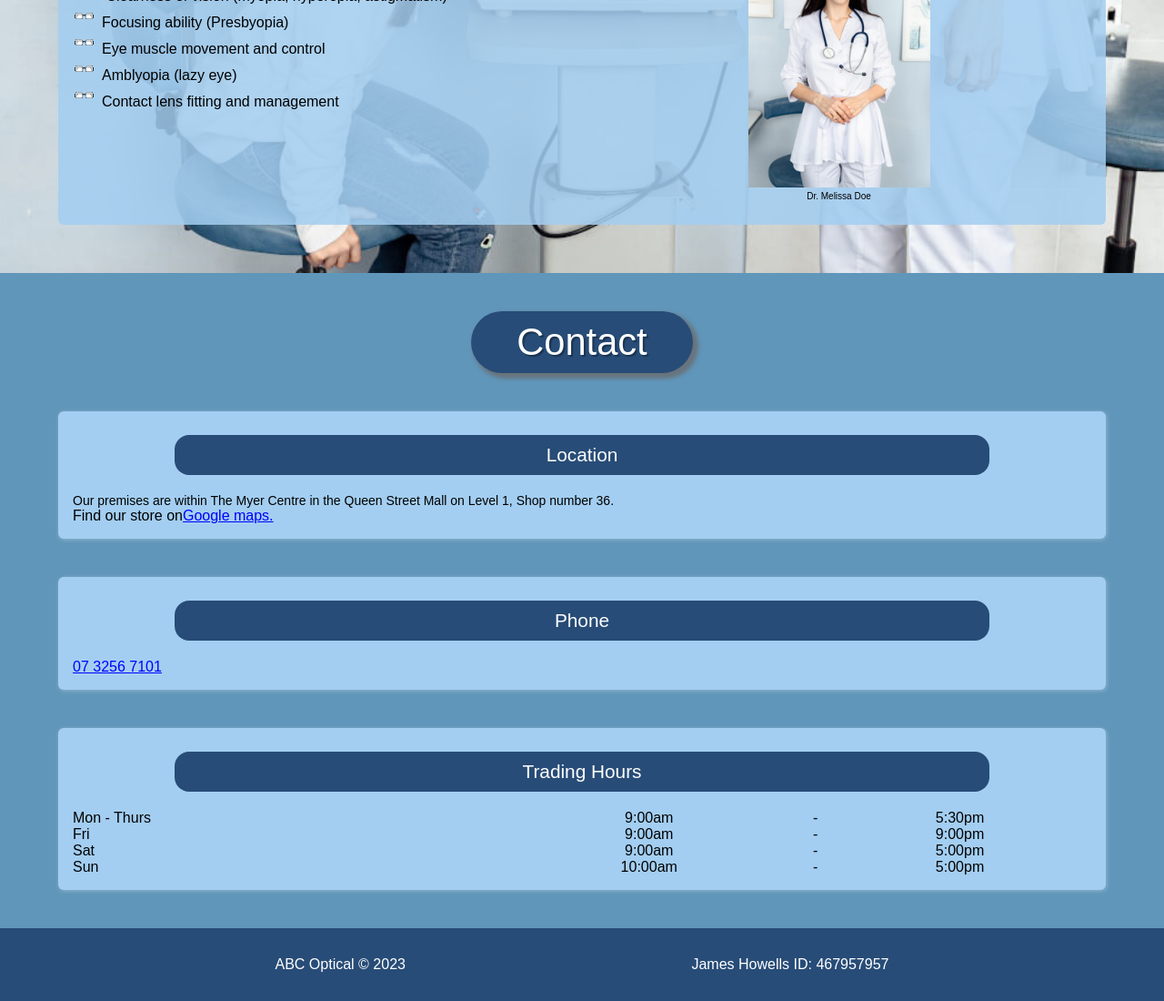
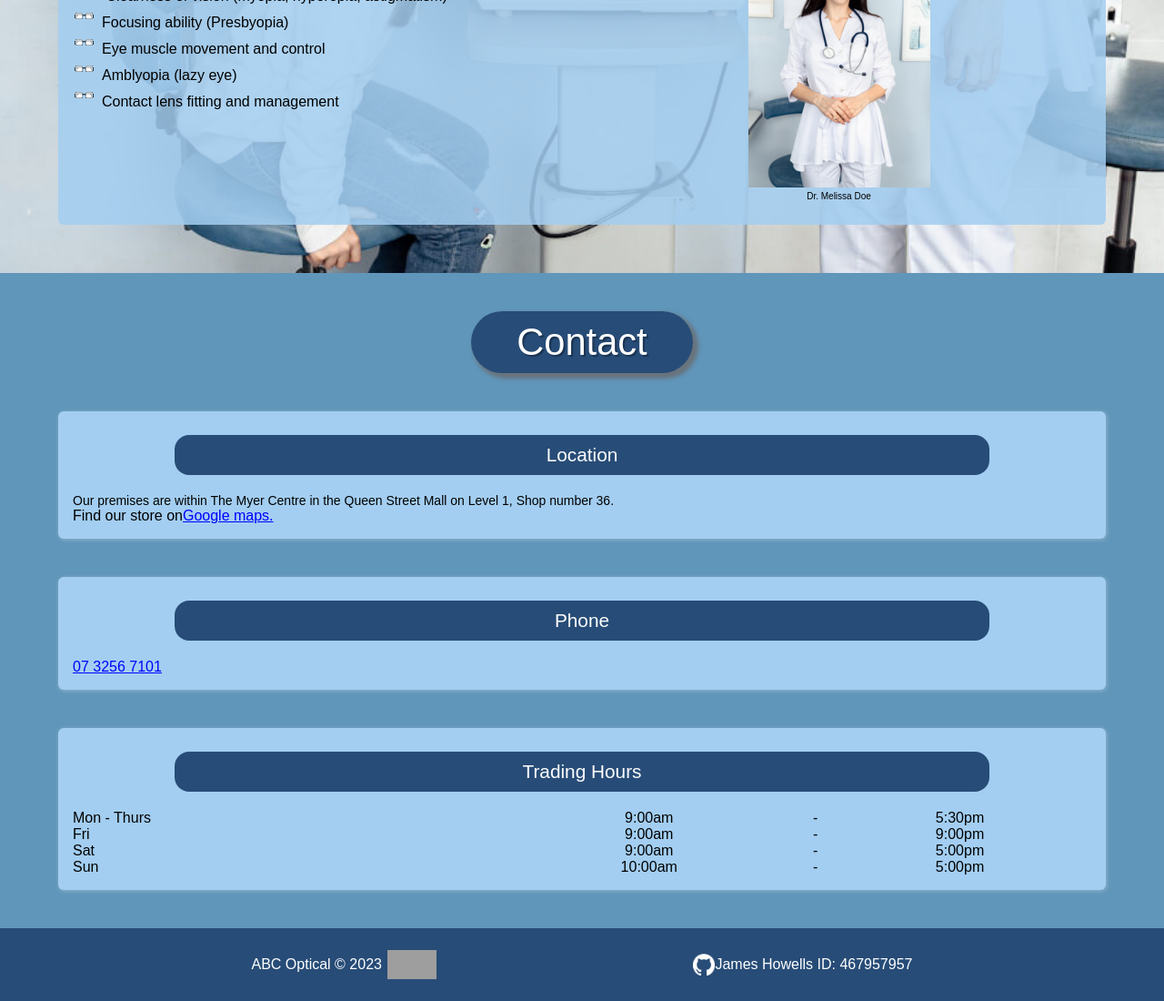
Before and after one commit to sirjamo1/AT2_Website_Howells_467957957, a plain HTML site: page index.html in a window 1280 px wide. Shown: the part 2100-3200 px from the top of the page at 91% size. Drawn offline with Linux system fonts and the light colour scheme; grey boxes are pictures that could not be loaded.

Commit message:
updated footer imgages width on desktop

```diff
--- a/css/style.css
+++ b/css/style.css
@@ -508,8 +508,12 @@ footer a {
     footer {
         font-size: 1em;
     }
-    footer img {
-        width: 0px;
+    footer span:nth-child(1) img {
+        width: 60px;
+        padding-left: 6px;
+    }
+    footer span:nth-child(2) img {
+        width: 30px;
         padding-left: 6px;
     }
 }
```
